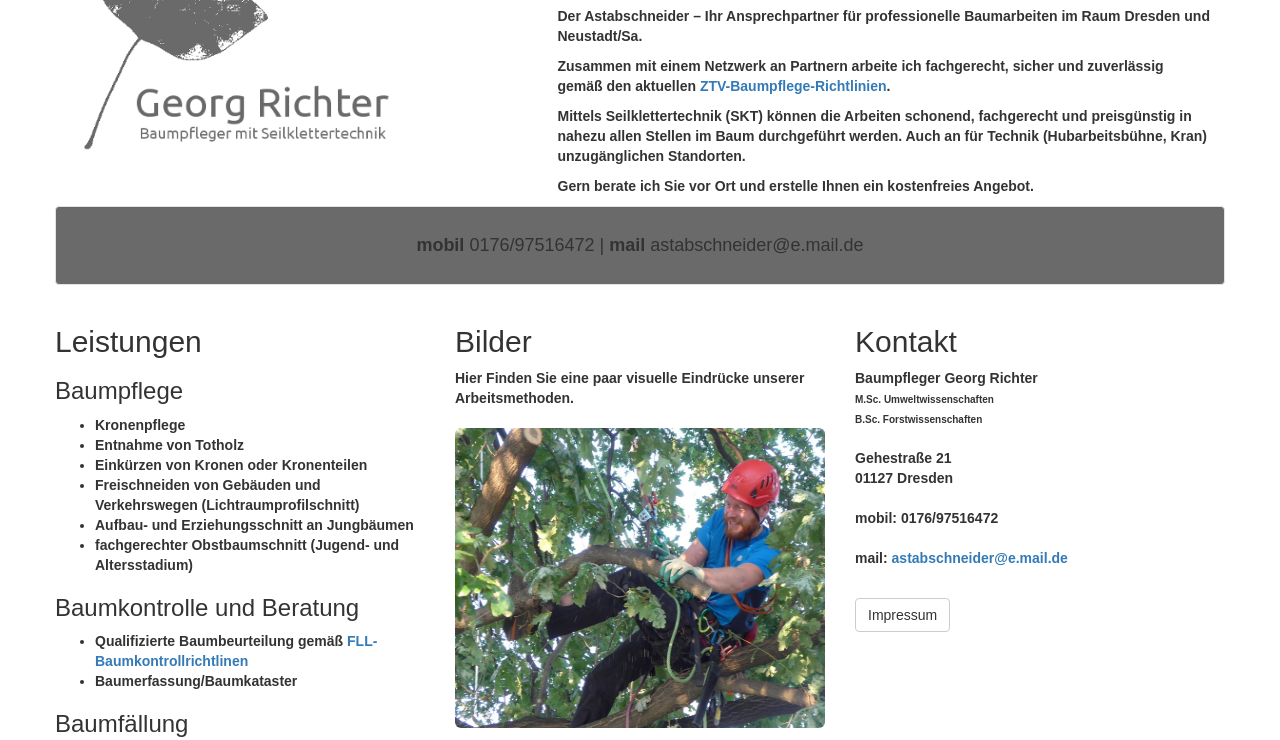
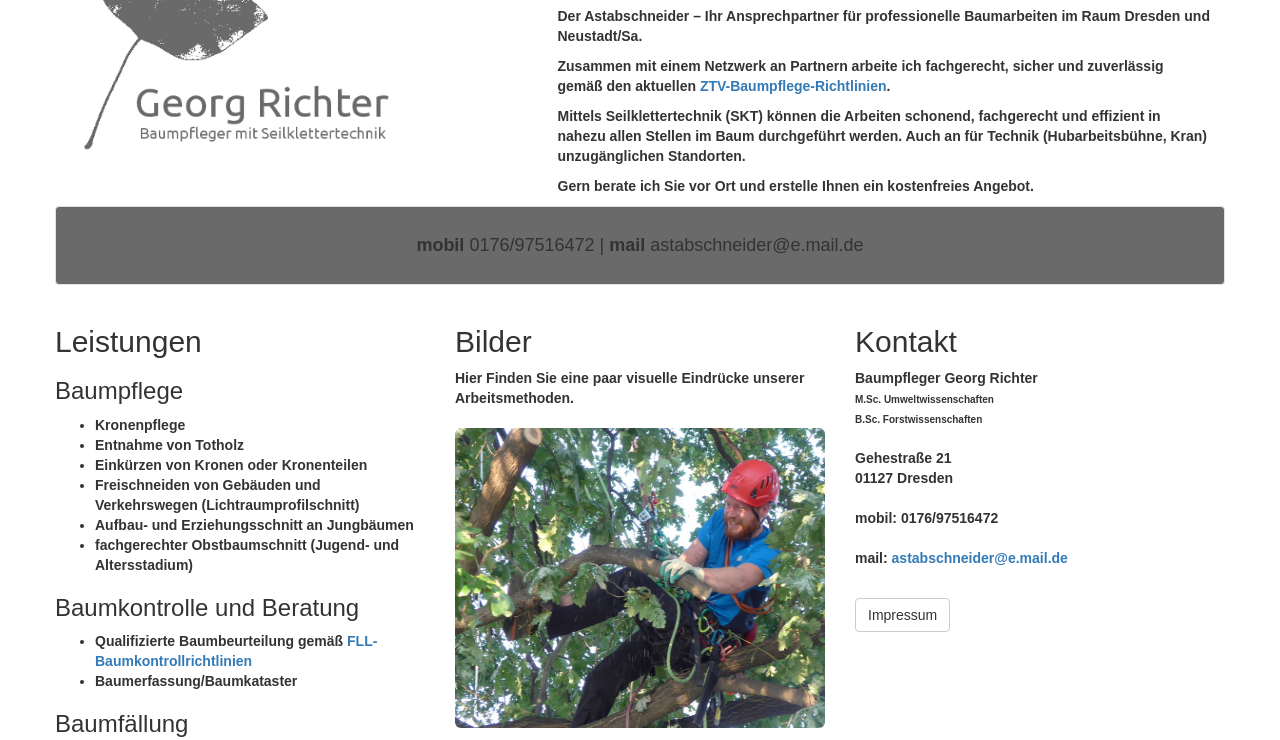
Before and after one commit to astabschneider/astabschneider.github.io, a Jekyll site: the page built from index.html, in a window 1280 px wide and 1241 px high. Shown: the part 237-977 px from the top of the window. Built offline with Jekyll 4.4.1, drawn with Linux system fonts in a browser that asks for light colours.

Commit message:
updated site

```diff
--- a/index.html
+++ b/index.html
@@ -19,7 +19,7 @@ layout: default
 
 <p>Zusammen mit einem Netzwerk an Partnern arbeite ich fachgerecht, sicher und zuverlässig gemäß den aktuellen <a class="customize-unpreviewable" href="http://www.fll.de/shop/baeume-und-gehoelze/ztv-baumpflege.html" target="_blank" rel="noopener">ZTV-Baumpflege-Richtlinien</a>.</p>
 
-<p>Mittels Seilklettertechnik (SKT) können die Arbeiten schonend, fachgerecht und preisgünstig in nahezu allen Stellen im Baum durchgeführt werden. Auch an für Technik (Hubarbeitsbühne, Kran) unzugänglichen Standorten.</p>
+<p>Mittels Seilklettertechnik (SKT) können die Arbeiten schonend, fachgerecht und effizient in nahezu allen Stellen im Baum durchgeführt werden. Auch an für Technik (Hubarbeitsbühne, Kran) unzugänglichen Standorten.</p>
 
 Gern berate ich Sie vor Ort und erstelle Ihnen ein kostenfreies Angebot.</p>
     <!--a class="btn btn-primary btn-lg" href="#">Call to Action!</a>
@@ -59,7 +59,7 @@ Gern berate ich Sie vor Ort und erstelle Ihnen ein kostenfreies Angebot.</p>
 <h4></h4>
 <h3>Baumkontrolle und Beratung</h3>
 <ul>
-	<li>Qualifizierte Baumbeurteilung gemäß <a class="customize-unpreviewable" href="https://www.fll.de/dienstleistungen-links/zertifizierter-baumkontrolleur.html" target="_blank" rel="noopener"> FLL-Baumkontrollrichtlinen</a></li>
+	<li>Qualifizierte Baumbeurteilung gemäß <a class="customize-unpreviewable" href="https://www.fll.de/dienstleistungen-links/zertifizierter-baumkontrolleur.html" target="_blank" rel="noopener"> FLL-Baumkontrollrichtlinien</a></li>
 
 	<li>Baumerfassung/Baumkataster</li>
 
```
